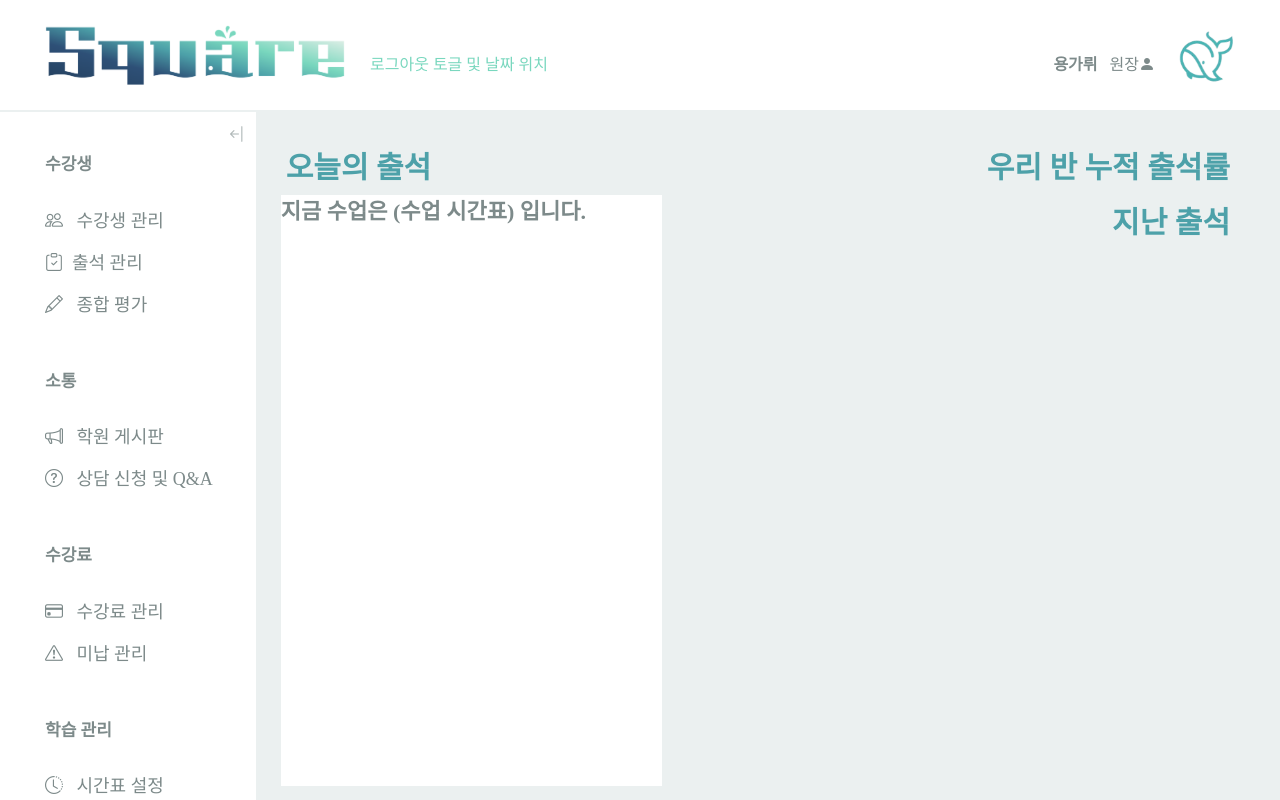
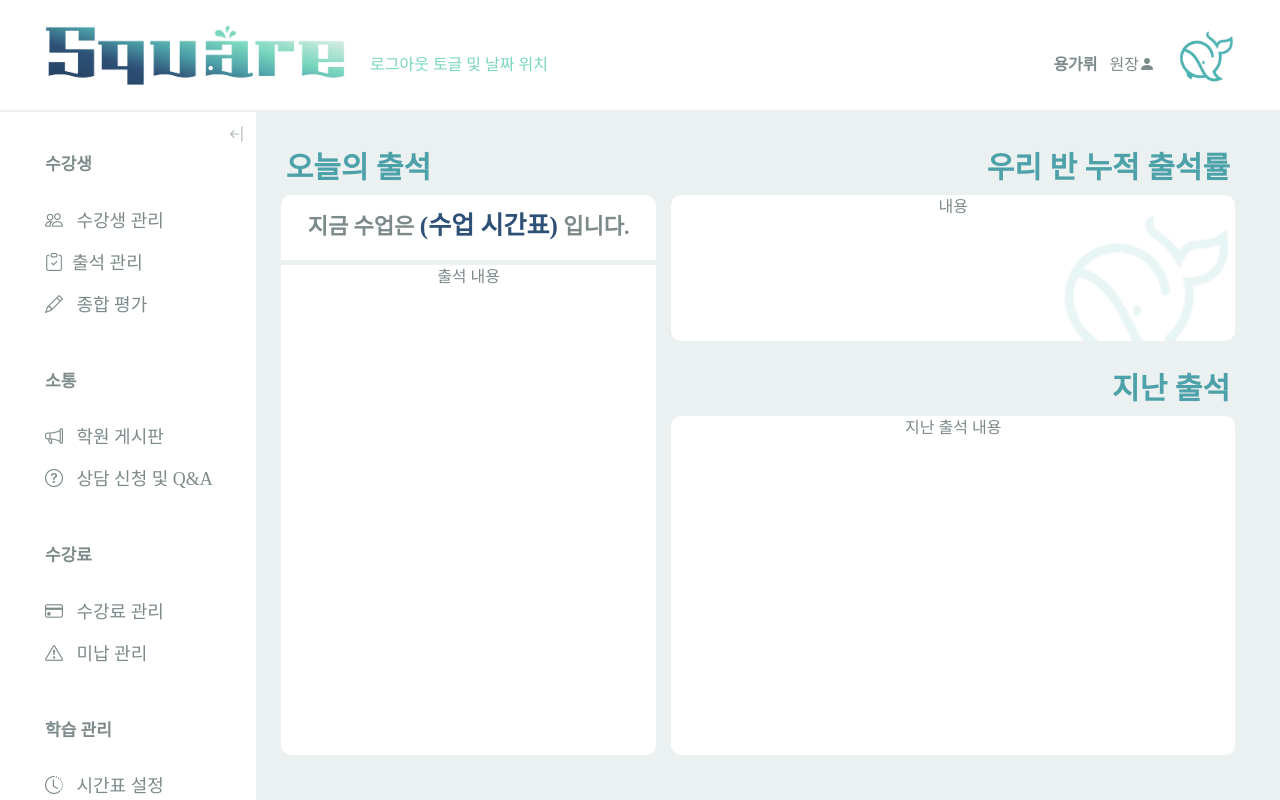
Before and after one commit to Alts-Tabs/Square, a React (Create React App) app in the folder src/main/squarereact/: page /attend in a window 1280 px wide. Built offline with nearby package versions, Linux system fonts and the light colour scheme.

Commit message:
출석 관리 기본 틀

```diff
--- a/src/main/squarereact/src/components/Attend.js
+++ b/src/main/squarereact/src/components/Attend.js
@@ -10,22 +10,29 @@ const Attend = () => {
                     <span className='title'> 오늘의 출석 </span>
                     <div className='todayAttendTitle'>
                         <span> 지금 수업은 </span>
-                        <span> (수업 시간표) </span>
+                        <span style={{fontSize:'25px', color:'#2E5077', fontWeight:'800'}}>
+                            (수업 시간표)
+                        </span>
                         <span> 입니다. </span> <br/>
+                    </div>
 
+                    <div className='todayAttendContent'>
+                        출석 내용
                     </div>
                 </div>
 
 
                 <div className='rightContainer'>
                     {/* 우리 반 누적 출석률 */}
+                    <span className='title'> 우리 반 누적 출석률 </span>
                     <div className='stackAttend'>
-                        <span className='title'> 우리 반 누적 출석률 </span>
+                        내용
                     </div>
 
                     {/* 지난 출석 */}
+                    <span className='title'> 지난 출석 </span>
                     <div className='historyAttend'>
-                        <span className='title'> 지난 출석 </span>
+                        지난 출석 내용
                     </div>
                 </div>
 
--- a/src/main/squarereact/src/components/attend.css
+++ b/src/main/squarereact/src/components/attend.css
@@ -1,25 +1,15 @@
 .attendContainer {
     display: flex;
-    justify-content: space-between; /* 좌우 양끝 위치 */
+    justify-content: space-between;
     align-items: flex-start;
     width: 100%;
-    height: 93%;
+    height: 100%;
     box-sizing: border-box;
 }
 
-.leftContainer {
-    width: 40%;
-    height: 100%;
-}
-
-.rightContainer {
-    width: 60%;
-    display: flex;
-    flex-direction: column;
-    align-items: flex-end; /* 오른쪽 정렬 */
-}
-
+/* 공통 타이틀 스타일 */
 .title {
+    flex-shrink: 0; /* 공간이 부족할 때에도 원래 크기 유지 */
     display: inline-block;
     font-size: 30px;
     font-weight: 700;
@@ -27,13 +17,24 @@
     margin: 5px;
 }
 
-/* =================================================== */
+/* 왼쪽 영역 =============================================== */
+.leftContainer {
+    display: flex;
+    flex-direction: column; /* Flex 컨테이너 내부 정렬 방향 */
+    width: 40%;
+    height: 100%;
+}
 
-/* 오늘의 출석 */
+/* 오늘의 출석 영역 */
 .todayAttendTitle {
-    height: 100%;
+    overflow-y: auto;
+    flex-shrink: 0;
+    height: 65px;
+    text-align: center;
+    line-height: 61px;
+    margin-bottom: 5px;
+    border-radius: 10px 10px 0 0;
     background-color: white;
-    overflow-y: auto;
 }
 
 .todayAttendTitle span {
@@ -41,3 +42,46 @@
     font-size: 22px;
     color: #7D8A8A;
 }
+
+/* 출석 내용 (스크롤 가능) */
+.todayAttendContent {
+    flex-grow: 1;
+    overflow-y: auto;
+    border-radius:  0 0 10px 10px;
+    text-align: center;
+    background-color: white;
+}
+
+/* 오른쪽 영역 =============================================== */
+.rightContainer {
+    width: 60%;
+    height: 100%;
+    margin-left: 15px;
+    display: flex;
+    flex-direction: column;
+    align-items: flex-end;
+}
+
+/* 우리 반 누적 출석률 */
+.stackAttend {
+    display: flex;
+    flex-direction: column; /* Flex 컨테이너 내부 정렬 방향 */
+    width: 100%;
+    height: 30%;
+    margin-bottom: 20px;
+    border-radius: 10px;
+    text-align: center;
+    background-image: url(../image/stackAttend.png);
+    background-repeat: no-repeat;
+    background-size: 100% auto;
+    background-position: center;
+}
+
+/* 지난 출석 */
+.historyAttend {
+    width: 100%;
+    height: 70%;
+    border-radius: 10px;
+    text-align: center;
+    background-color: white;
+}
--- a/src/main/squarereact/src/components/main.css
+++ b/src/main/squarereact/src/components/main.css
@@ -109,6 +109,6 @@
 
 /* contents =============================================================== */
 .contents {
-    margin: 30px 45px 25px 25px; /* 컨텐츠 margin 모든 페이지 항상 동일! */
+    margin: 30px 45px 45px 25px; /* 컨텐츠 margin 모든 페이지 항상 동일! */
     width: 100%;
 }
```
Also changed, not shown: src/main/squarereact/src/image/stackAttend.png (added).
